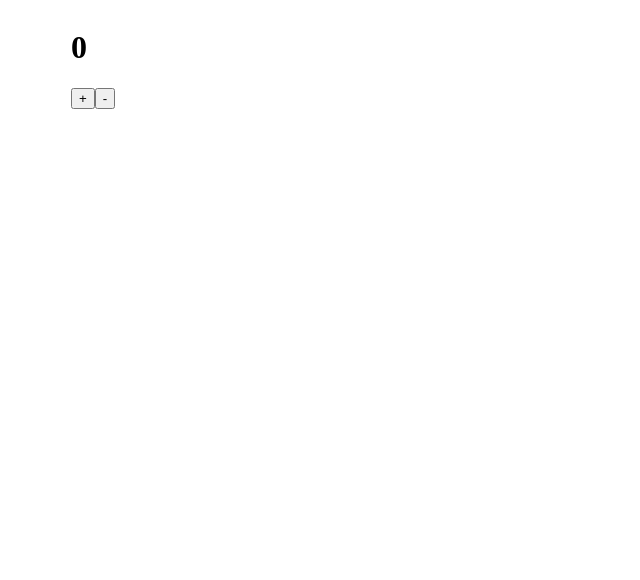
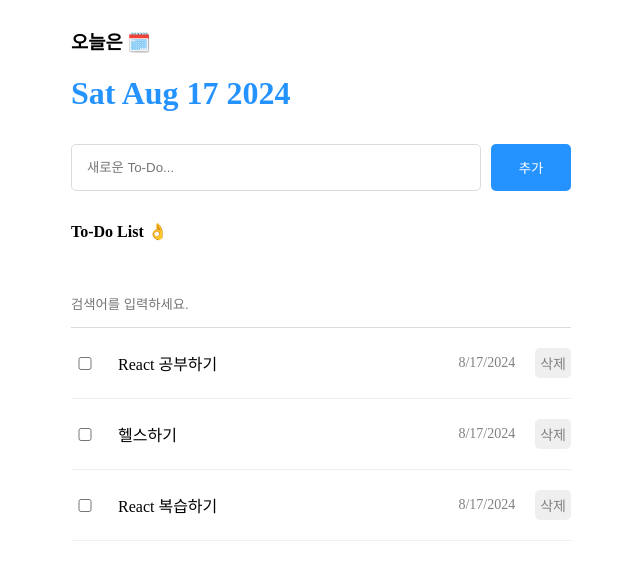
Before and after one commit to sik2Boii/react-study, a React (Vite) app in the folder section07/: page / in a window 1280 px wide. Shown: the top 580 px of the page, without its empty margins (319-959 px from the left). Built offline with nearby package versions, Linux system fonts and the light colour scheme.

Commit message:
To-Do List App useState에서 useReducer로 상태 관리 전환하기

```diff
--- a/section07/src/App.jsx
+++ b/section07/src/App.jsx
@@ -1,10 +1,8 @@
-import { useRef, useState } from "react";
+import { useReducer, useRef } from "react";
 import "./App.css";
 import Editor from "./components/Editor";
 import Header from "./components/Header";
 import List from "./components/List";
-import Exam from "./components/ReducerExam";
-import ReducerExam from "./components/ReducerExam";
 
 // 임시 데이터
 // 컴포넌트 함수 밖에 선언하여 리렌더링 시 불필요한 재초기화를 방지합니다.
@@ -29,39 +27,57 @@ const mockData = [
   },
 ];
 
+function reducer(state, action) {
+  switch (action.type) {
+    case "CREATE":
+      return [action.data, ...state];
+    case "UPDATE":
+      return state.map((item) =>
+        item.id === action.targetId ? { ...item, isDone: !item.isDone } : item
+      );
+    case "DELETE":
+      // 대상 항목을 제외한 나머지 항목들로 상태를 업데이트
+      return state.filter((item) => item.id !== action.targetId);
+    default:
+      state;
+  }
+}
+
 function App() {
-  const [todos, setTodos] = useState(mockData);
+  const [todos, dispatch] = useReducer(reducer, mockData);
   const idRef = useRef(3);
 
   const onCreate = (content) => {
-    const newTodo = {
-      id: idRef.current++,
-      isDone: false,
-      content: content,
-      date: new Date().getTime(),
-    };
-    setTodos([newTodo, ...todos]);
+    dispatch({
+      type: "CREATE",
+      data: {
+        id: idRef.current++,
+        isDone: false,
+        content: content,
+        date: new Date().getTime(),
+      },
+    });
   };
 
   const onUpdate = (targetId) => {
-    setTodos(
-      todos.map((todo) =>
-        todo.id === targetId ? { ...todo, isDone: !todo.isDone } : todo
-      )
-    );
+    dispatch({
+      type: "UPDATE",
+      targetId: targetId,
+    });
   };
 
   const onDelete = (targetId) => {
-    // 대상 항목을 제외한 나머지 항목들로 상태를 업데이트
-    setTodos(todos.filter((todo) => todo.id !== targetId));
+    dispatch({
+      type: "DELETE",
+      targetId: targetId,
+    });
   };
 
   return (
     <div className="App">
-      <ReducerExam />
-      {/* <Header />
+      <Header />
       <Editor onCreate={onCreate} />
-      <List todos={todos} onUpdate={onUpdate} onDelete={onDelete} /> */}
+      <List todos={todos} onUpdate={onUpdate} onDelete={onDelete} />
     </div>
   );
 }
```
